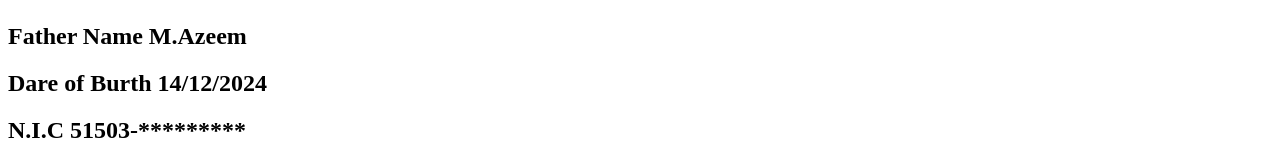
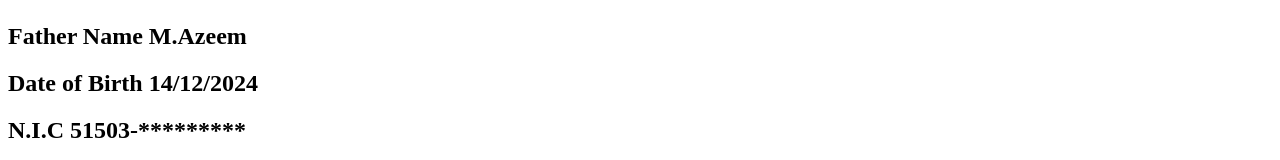
Before and after one commit to yasir5544/my-github, a plain HTML site: page index.html in a window 1280 px wide. Shown: the part 327-487 px from the top of the page. Drawn offline with Linux system fonts and the light colour scheme.

Commit message:
Update index.html

```diff
--- a/index.html
+++ b/index.html
@@ -10,7 +10,7 @@
     <div style="background-color: black; color: aliceblue;"><h1>yasir's CV</h1></div>
     <h1>Personal Information</h1>
      <p><h2>Father Name <!-- yasir --> M.Azeem </h2></p>
-     <p><h2>Dare of Burth  <!-- yasir --> 14/12/2024</h2></p>
+     <p><h2>Date of Birth  <!-- yasir --> 14/12/2024</h2></p>
      <p><h2>N.I.C <!-- yasir --> 51503-*********</h2></p>
      <p><h2>Nationality <!-- yasir -->  Pakistani</h2></p>
      <p><h2>From  <!-- yasir --> Balochistan</h2></p>
```
